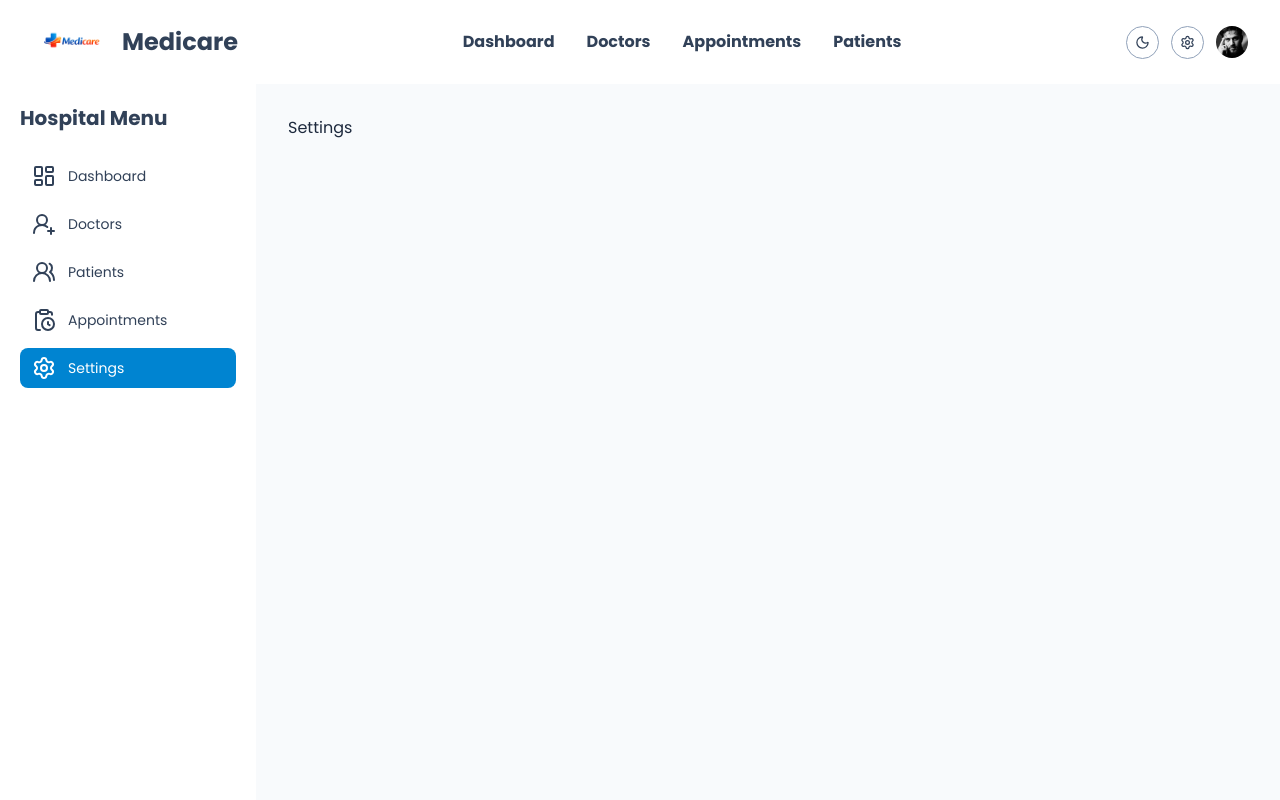
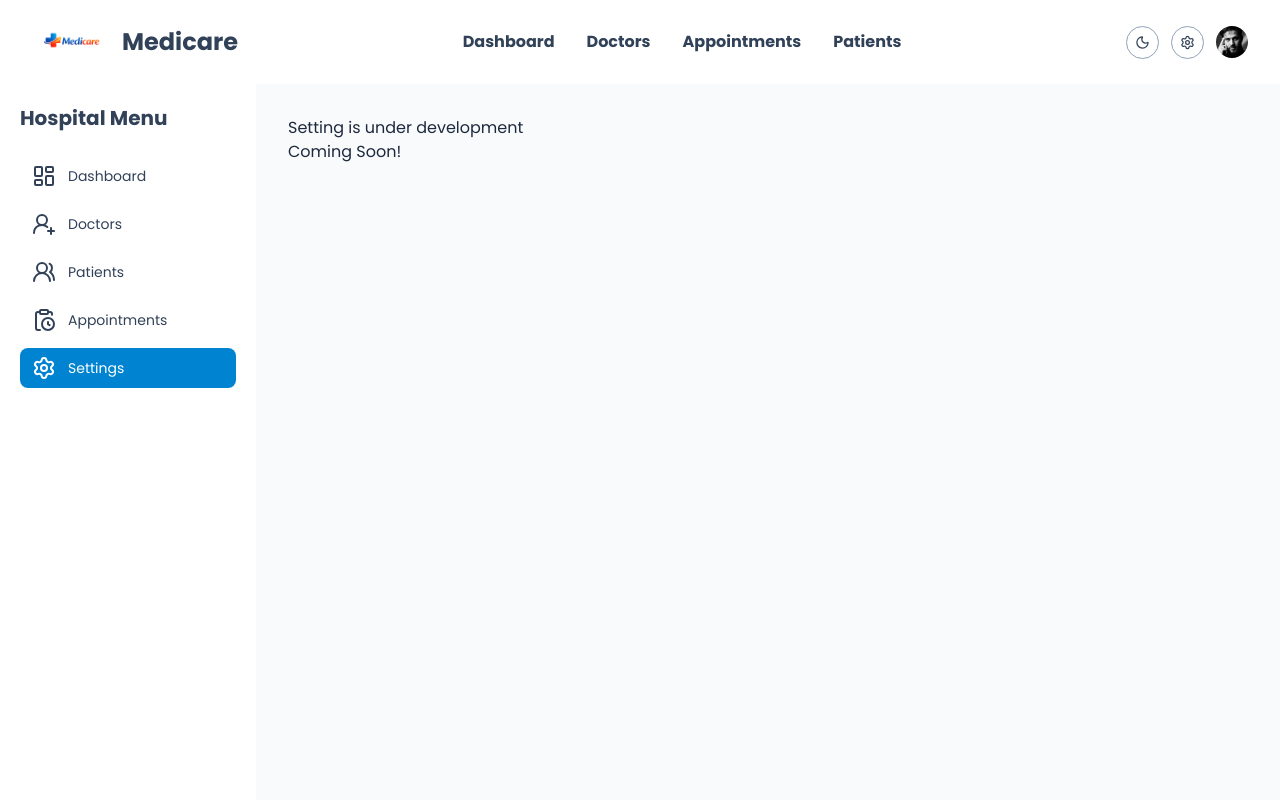
Before and after one commit to ataullaharabzai/Hospital-M.S, a React (Vite) app: page /settings in a window 1280 px wide. Shown: the top 800 px of the page. Built offline with nearby package versions, Linux system fonts and the light colour scheme.

Commit message:
messages displayed

```diff
--- a/src/pages/Settings.jsx
+++ b/src/pages/Settings.jsx
@@ -2,7 +2,10 @@ import React from 'react'
 
 function Settings() {
   return (
-    <div>Settings</div>
+    <div>
+      <p>Setting is under development</p>
+      <p>Coming Soon!</p>
+    </div>
   )
 }
 
--- a/src/pages/appointments/ListAppointments.jsx
+++ b/src/pages/appointments/ListAppointments.jsx
@@ -2,7 +2,10 @@ import React from 'react'
 
 function ListAppointments() {
   return (
-    <div>ListAppointments</div>
+    <div>
+      <p>Setting is under development</p>
+      <p>Coming Soon!</p>
+    </div>
   )
 }
 
--- a/src/pages/patients/ListPatients.jsx
+++ b/src/pages/patients/ListPatients.jsx
@@ -1,9 +1,12 @@
-import React from 'react'
+import React from "react";
 
 function ListPatients() {
   return (
-    <div>ListPatients</div>
-  )
+    <div>
+      <p>Setting is under development</p>
+      <p>Coming Soon!</p>
+    </div>
+  );
 }
 
-export default ListPatients
+export default ListPatients;
```
